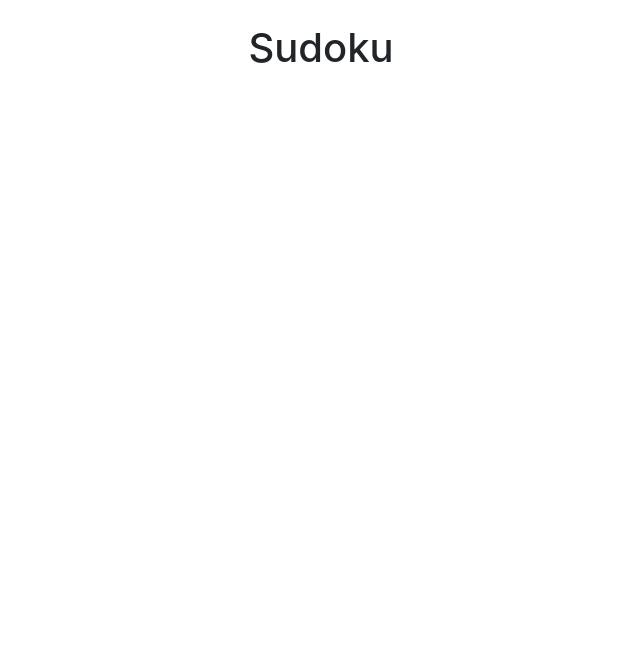
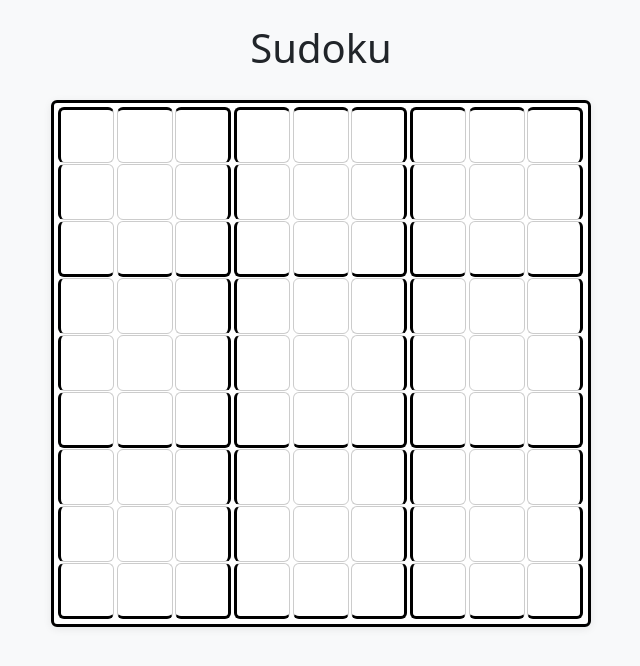
Before and after one commit to DanielHMuniz99/sudoku, a plain HTML site: page index.html in a window 1280 px wide. Shown: the whole page, without its empty margins (319-959 px from the left). Drawn offline with nearby package versions, Linux system fonts and the light colour scheme.

Commit message:
sudoku grid

```diff
--- a/index.html
+++ b/index.html
@@ -4,15 +4,60 @@
   <meta charset="utf-8">
   <meta name="viewport" content="width=device-width,initial-scale=1">
   <title>Sudoku</title>
-  <link href="resources//bootstrap.min.css" rel="stylesheet">
+  <link href="resources/bootstrap.min.css" rel="stylesheet">
+  <link href="resources/main.css" rel="stylesheet">
 </head>
 <body>
   <div class="container text-center mt-4">
     <h1 class="mb-3">Sudoku</h1>
 
-    <div class="sudoku-grid">
-    </div>
+    <div class="sudoku-grid bg-white rounded"></div>
+
   </div>
   <script src="resources/jquery-3.7.1.min.js"></script>
+  <script>
+    $(function(){
+
+      const grid = $('.sudoku-grid');
+
+      for (let r = 0; r < 9; r++) {
+        const row = $('<div class="sudoku-row"></div>');
+        for (let c = 0; c < 9; c++) {
+          const $input = $('<input class="cell form-control" maxlength="1" inputmode="numeric" autocomplete="off">');
+          row.append($input);
+        }
+        grid.append(row);
+      }
+
+      grid.on('input', '.cell', function(){
+        const v = $(this).val();
+        if (!/^[1-9]$/.test(v)) {
+          $(this).val(v.replace(/[^1-9]/g,'').slice(0,1))
+        };
+      });
+
+      grid.on('keydown', '.cell', function(e){
+        const cells = $('.sudoku-grid .cell');
+        const idx = cells.index(this);
+
+        if (e.key === 'ArrowRight') {
+          cells.eq(Math.min(80, idx+1)).focus();
+        }
+
+        if (e.key === 'ArrowLeft') {
+          cells.eq(Math.max(0, idx-1)).focus();
+        }
+
+        if (e.key === 'ArrowDown') {
+          cells.eq(Math.min(80, idx+9)).focus();
+        }
+
+        if (e.key === 'ArrowUp') {
+          cells.eq(Math.max(0, idx-9)).focus();
+        }
+
+      });
+    });
+  </script>
 </body>
 </html>
--- /dev/null
+++ b/resources/main.css
@@ -0,0 +1,62 @@
+body { background: #f8f9fa; }
+
+.sudoku-grid {
+  max-width: 540px;
+  margin: 28px auto;
+  border: 3px solid #000;
+  padding: 4px;
+  background: #000;
+  box-shadow: 0 2px 8px rgba(0,0,0,0.08);
+}
+
+.sudoku-row {
+  display: grid;
+  grid-template-columns: repeat(9, 1fr);
+  gap: 2px;
+}
+
+.cell {
+  width: 56px;
+  height: 56px;
+  box-sizing: border-box;
+  text-align: center;
+  font-size: 20px;
+  line-height: 56px;
+  border: 1px solid #ccc;
+  background: #fff;
+  outline: none;
+  padding: 0;
+}
+.cell:focus { background: #e7f1ff; }
+
+.sudoku-row .cell:nth-child(3n) {
+  border-right: 3px solid #000;
+}
+
+.sudoku-row .cell:nth-child(3n+1) {
+  border-left: 3px solid #000;
+}
+
+.sudoku-row {
+  border-bottom: 1px solid transparent;
+}
+
+.sudoku-grid .sudoku-row:nth-child(3n) .cell {
+  border-bottom: 3px solid #000;
+}
+
+.sudoku-grid .sudoku-row:first-child .cell {
+  border-top: 3px solid #000;
+}
+
+.sudoku-grid .sudoku-row .cell:last-child {
+  border-right: 3px solid #000;
+}
+.sudoku-grid .sudoku-row .cell:first-child {
+  border-left: 3px solid #000;
+}
+
+@media (max-width: 576px) {
+  .cell { width: 36px; height:36px; line-height:36px; font-size:14px; }
+  .sudoku-grid { max-width: calc(9 * 36px + 40px); }
+}
```
